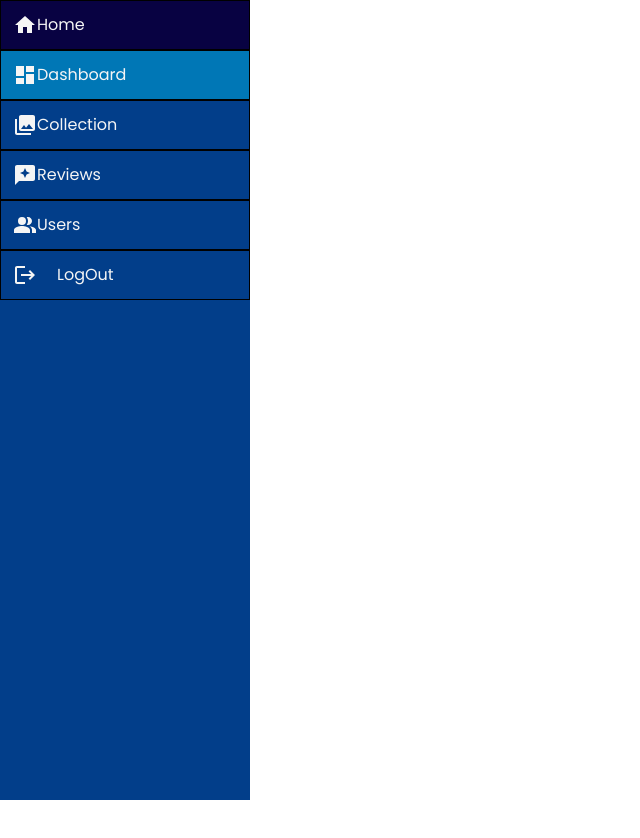
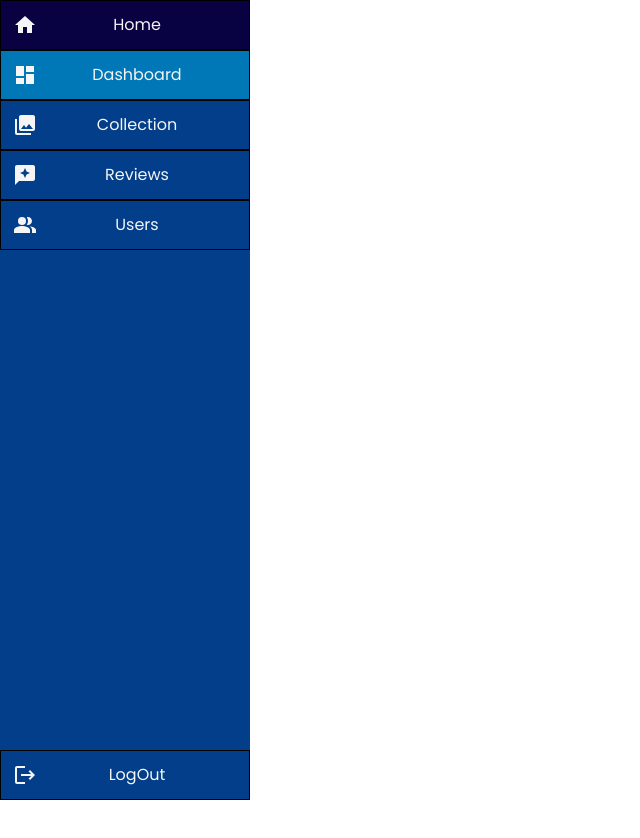
Before and after one commit to misterjon18/ishowmo, a React (Vite) app in the folder front-end/: page /dashboard in a window 1280 px wide. Shown: the top 838 px of the page, without its empty margins (0-640 px from the left). Built offline with nearby package versions, Linux system fonts and the light colour scheme; no server answers.

Commit message:
SidebarData

```diff
--- a/front-end/src/App.jsx
+++ b/front-end/src/App.jsx
@@ -1,5 +1,5 @@
 import { useState } from "react";
-import reactLogo from "./assets/react.svg";
+
 import "./App.css";
 import { Outlet } from "react-router-dom";
 
--- a/front-end/src/components/Sidebar.jsx
+++ b/front-end/src/components/Sidebar.jsx
@@ -18,6 +18,7 @@ function Sidebar() {
   return (
     <div className="Sidebar">
       <ul className="SidebarList">
+        <div className="Sidebar-main">
           {SidebarData.map((val, key) => {
             console.log(key);
             return (
@@ -31,31 +32,29 @@ function Sidebar() {
               >
                 {" "}
                 <div>
-                {val.icon}
-                {val.title}
+                  <div className="val-icon">{val.icon}</div>
+                  <div className="val-title">{val.title}</div>
                 </div>
-              {/* <div>{val.title}</div> */}
               </li>
             );
-        })}
+          })}{" "}
+        </div>
         {/* -----EDITABLE */}
+
         <li
           key={5}
-          className="row"
+          className="row Log-Out"
           id={window.location.pathname == "/logout" ? "active" : ""}
           onClick={handleLogout}
         >
           {" "}
           <div>
+            <div className="val-icon">
               <LogoutIcon />
-            <span style={{ paddingLeft: 20 }}>LogOut</span>
             </div>
-          {/* <div>{val.title}</div> */}
+            <div className="val-title">LogOut</div>
+          </div>
         </li>
-
-        {/* ========== */}
-
-        {/* ========== */}
       </ul>
     </div>
   );
--- a/front-end/src/components/SidebarData.jsx
+++ b/front-end/src/components/SidebarData.jsx
@@ -3,7 +3,6 @@ import CollectionsIcon from "@mui/icons-material/Collections";
 import PeopleAltIcon from "@mui/icons-material/PeopleAlt";
 import ReviewsIcon from "@mui/icons-material/Reviews";
 import DashboardIcon from "@mui/icons-material/Dashboard";
-import LogoutIcon from "@mui/icons-material/Logout";
 
 export const SidebarData = [
   {
--- /dev/null
+++ b/front-end/src/components/UserList.jsx
@@ -0,0 +1,13 @@
+import { useLoaderData } from "react-router-dom";
+export const UserList = () => {
+  const users = useLoaderData();
+  return (
+    <>
+      {users.map((user) => (
+        <div key={user.username}>
+          {user.username} {user.first_name}
+        </div>
+      ))}
+    </>
+  );
+};
--- a/front-end/src/main.jsx
+++ b/front-end/src/main.jsx
@@ -3,6 +3,7 @@ import ReactDOM from "react-dom/client";
 import App from "./App";
 import app from "../lib/axios-config";
 import Dashboard from "./dashboard";
+
 import {
   Route,
   RouterProvider,
@@ -12,9 +13,11 @@ import {
 } from "react-router-dom";
 import { Login } from "./login";
 import { SignUp } from "./sign-up";
+
 // -------->
 import "bootstrap/dist/css/bootstrap.min.css";
 import { ForgotPassword } from "./pages/ForgotPassword";
+import { UserList } from "./components/UserList";
 // Add CSS
 
 const router = createBrowserRouter(
@@ -52,6 +55,21 @@ const router = createBrowserRouter(
         }}
         errorElement={<SignUp hasError />}
       />
+      <Route
+        path="users"
+        element={<UserList />}
+        loader={async () => {
+          try {
+            const result = await app.get("/userlist");
+            console.log(result);
+            console.log(result.data);
+            return result.data;
+          } catch (err) {
+            console.log(err);
+            throw err;
+          }
+        }}
+      ></Route>
       {/* Homepage */}
       {/* <Route index element={<App />}></Route> */}
       <Route
--- a/front-end/src/pages/ForgotPassword.jsx
+++ b/front-end/src/pages/ForgotPassword.jsx
@@ -47,10 +47,4 @@ export function ForgotPassword() {
       </div>
     </Form>
   );
-
-  // Form
-  //   - Input field na for email
-  // - Button "Reset Password"
-
-  //
 }
--- a/front-end/src/styles/Sidebar.css
+++ b/front-end/src/styles/Sidebar.css
@@ -12,10 +12,14 @@ body {
 
   background-color: #023e8a;
 }
+
 .SidebarList {
-  height: auto;
+  height: 100%;
   width: 100%;
   padding: 0;
+  display: flex;
+  flex-direction: column;
+  justify-content: space-between;
 }
 .SidebarList .row {
   width: 100%;
@@ -25,10 +29,21 @@ body {
   margin: 0%;
   display: flex;
   flex-direction: row;
-  /* background-color: yellow; */
-  justify-content: center;
+
   align-items: center;
   color: whitesmoke;
+}
+/* -----EDIT */
+.val-icon {
+  flex-grow: 0;
+}
+.val-title {
+  flex-grow: 1;
+  display: flex;
+  justify-content: center;
+}
+.SidebarList .row > div {
+  display: flex;
 }
 .SidebarList .row:hover {
   cursor: pointer;
@@ -37,6 +52,7 @@ body {
 .SidebarList #active {
   background-color: #0077b6;
 }
+
 .row #icon {
   flex: 30%;
   display: grid;
```
Lines whose indentation alone changed are shown as unchanged.
